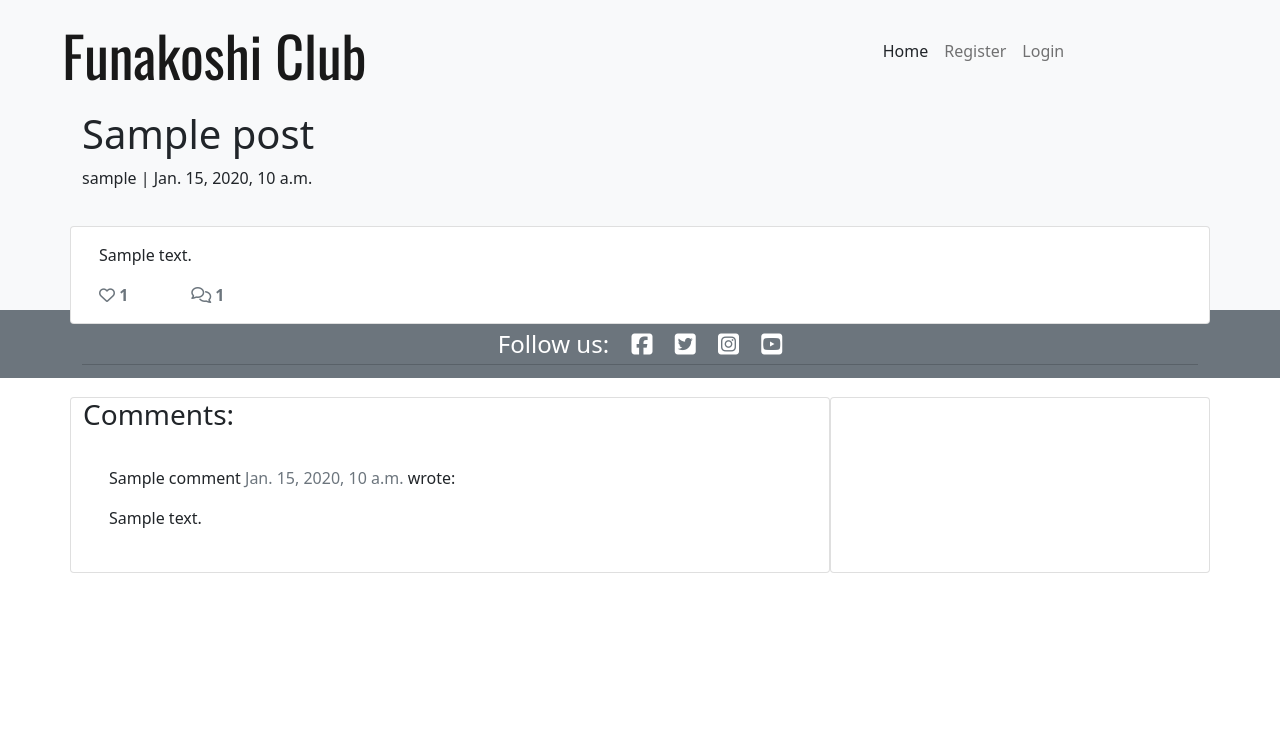
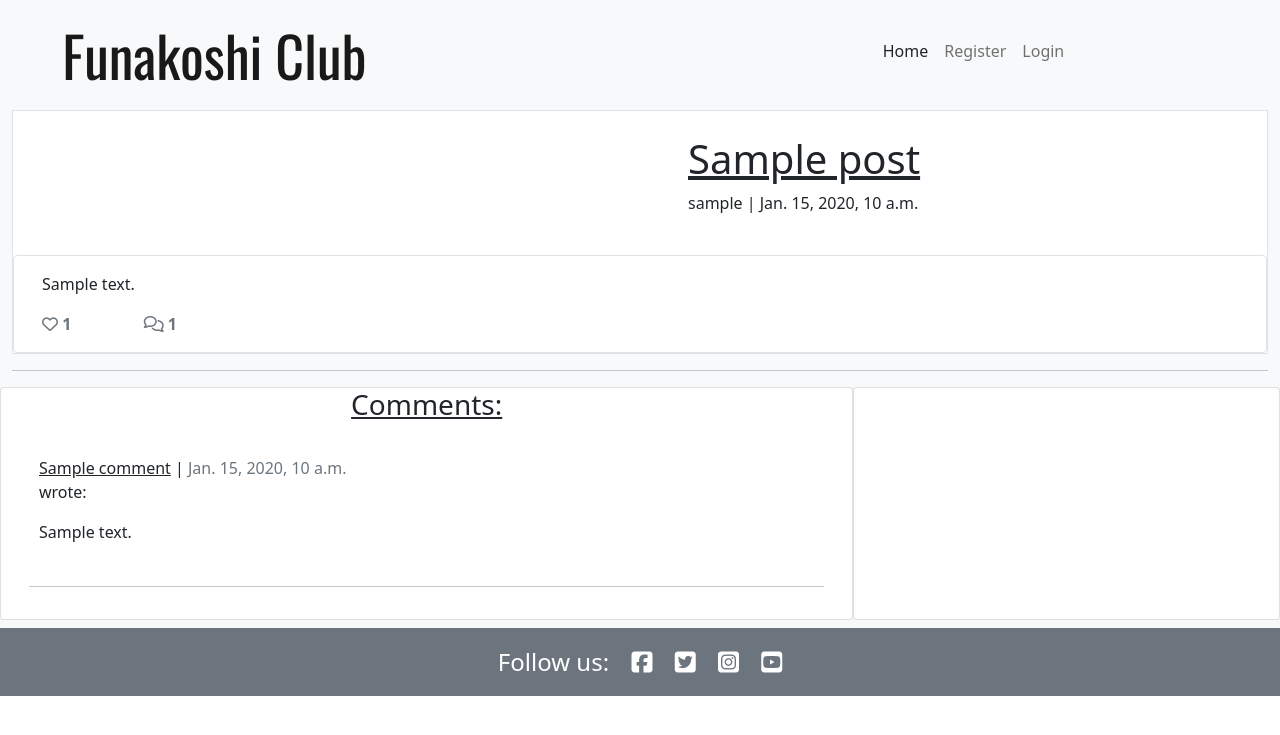
Before and after one commit to Code-Institute-Submissions/SerjMartin-Funakoshi-Club_AprResub, a Django app: a page that uses templates/post_detail.html in a window 1280 px wide. Shown: the top 735 px of the page. Run offline with Django 3.2, Linux system fonts and the light colour scheme; tables that the repository leaves empty hold one stand-in row (values such as "Sample post"); some libraries are stand-ins or nearby versions; some web fonts are replaced.

Commit message:
Add style to the blog page

```diff
--- a/static/css/style.css
+++ b/static/css/style.css
@@ -34,7 +34,3 @@ footer {
 .comment-form {
   margin-top: 1.3em;
 }
-.container {
-  width: 100%;
-  height: 100px;
-}
--- a/templates/blog.html
+++ b/templates/blog.html
@@ -1,10 +1,8 @@
 {% extends "base.html" %}
 
 {% block content %}
-
 <div class="container-fluid">
     <div class="row">
-        <!--blog entries column-->
         <div class="col-12 mt-3 left">
             {% for post in post_list %}
             <div class="col-md-4">
@@ -25,7 +23,7 @@
                             <h2 class="card-title">{{ post.title }}</h2>
                             <p class="card-text">{{ post.excert }}</p>
                         </a>
-                        <hr />
+                        <hr/>
                         <p class="card-text text-muted h6">{{ post.created_on }} <i class="far fa-heart"></i></p>
                     </div>
                 </div>
@@ -34,5 +32,4 @@
         </div>
     </div>
 </div>
-
 {% endblock %}
--- a/templates/post_detail.html
+++ b/templates/post_detail.html
@@ -3,28 +3,25 @@
 {% block content %}
 
 {% load crispy_forms_tags %}
-
-<div class="masthead">
-    <div class="container">
+<div class="container-fluid">
+    <div class="container-fluid bg-white border">
+        <div class="container-fluid pt-4">
             <div class="row g-0">
-            <div class="col-md-6 masthead-text">
-                <h1 class="post-title">{{ post.title }}</h1>
-                <p class="post-subtitle">{{ post.author }} | {{ post.created_on }}</p>
-            </div>
-            <div class="d-none d-md-block col-md-6 masthead-image">
+                <div class="d-none d-md-block col me-5">
                     {% if "placeholder" in post.featured_image.url %}
                     <img src="https://www.azquotes.com/picture-quotes/quote-only-through-training-will-a-person-learn-his-own-weaknesses-he-who-is-aware-of-his-gichin-funakoshi-124-23-94.jpg" width="100%">
                     {% else %}
                     <img src="{{ post.featured_url }}" width="100%">
                     {% endif %}
                 </div>
+                <div class="col-6 ps-5">
+                    <h1><u>{{ post.title }}</u></h1>
+                    <p>{{ post.author }} | {{ post.created_on }}</p>
                 </div>
             </div>
         </div>
-
-<div class="container">
         <div class="row">
-        <div class="col card mb-4  mt-3 left  top">
+            <div class="col card border mt-4">
                 <div class="card-body">
                     <p class="card-text ">{{ post.content | safe }}</p>
                     <div class="row">
@@ -62,29 +59,27 @@
                 </div>
             </div>
         </div>
+    </div>
+    <hr>
     <div class="row">
-        <div class="col">
-            <hr>
-        </div>
-    </div>
-    <div class="row">
-        <div class="col-md-8 card mb-4  mt-3 ">
-            <h3>Comments:</h3>
+        <div class="col-md-8 card mb-2">
+            <h3 class="text-center"><u>Comments:</u></h3>
             <div class="card-body">
                 {% for comment in comments %}
                 <div class="comments" style="padding: 10px;">
                     <p class="font-weight-bold">
-                        {{ comment.name }}
+                        <u>{{ comment.name }}</u> |
                         <span class=" text-muted font-weight-normal">
                             {{ comment.created_on }}
-                        </span> wrote:
+                        </span><br> wrote:
                     </p>
                     {{ comment.body | linebreaks }}
                 </div>
+                <hr>
                 {% endfor %}
             </div>
         </div>
-        <div class="col-md-4 card mb-4  mt-3 ">
+        <div class="col-md-4 card mb-2">
             <div class="card-body">
                 <!--{% if commented %}
                 <div class="alert alert-success" role="alert">
@@ -92,12 +87,14 @@
                 </div>
                 {% else %}-->
                 {% if user.is_authenticated %}
-                <h3>Leave a comment:</h3>
-                <p>Posting as: {{ user.username }}</p>
+                <h3 class="text-center"><u>Leave a comment:</u></h3>
+                <p class="text-center">Posting as: {{ user.username }}</p>
                 <form method="post" class="comment-form">
                     {{ comment_form | crispy }}
                     {% csrf_token %}
-                    <button type="submit" class="btn btn-signup btn lg">Submit</button>
+                    <div class="d-grid gap-2">
+                    <button type="submit" class="btn btn-secondary border mt-2">Submit</button>
+                    </div>
                 </form>
                 {% endif %}
                 {% endif %}
```
Lines whose indentation alone changed are shown as unchanged.
